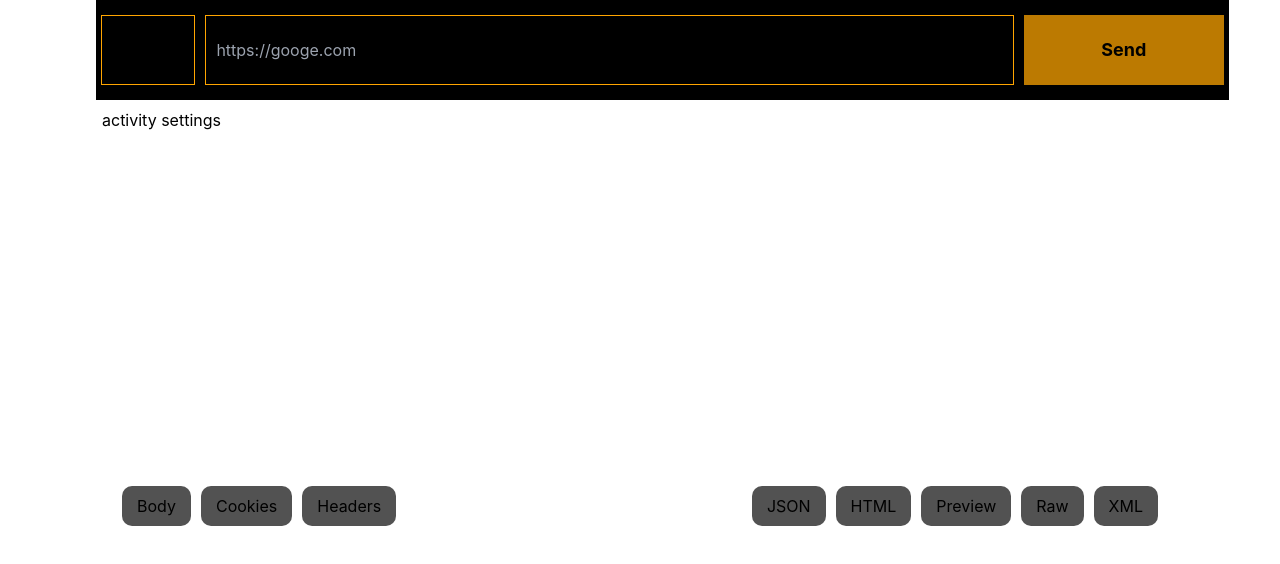
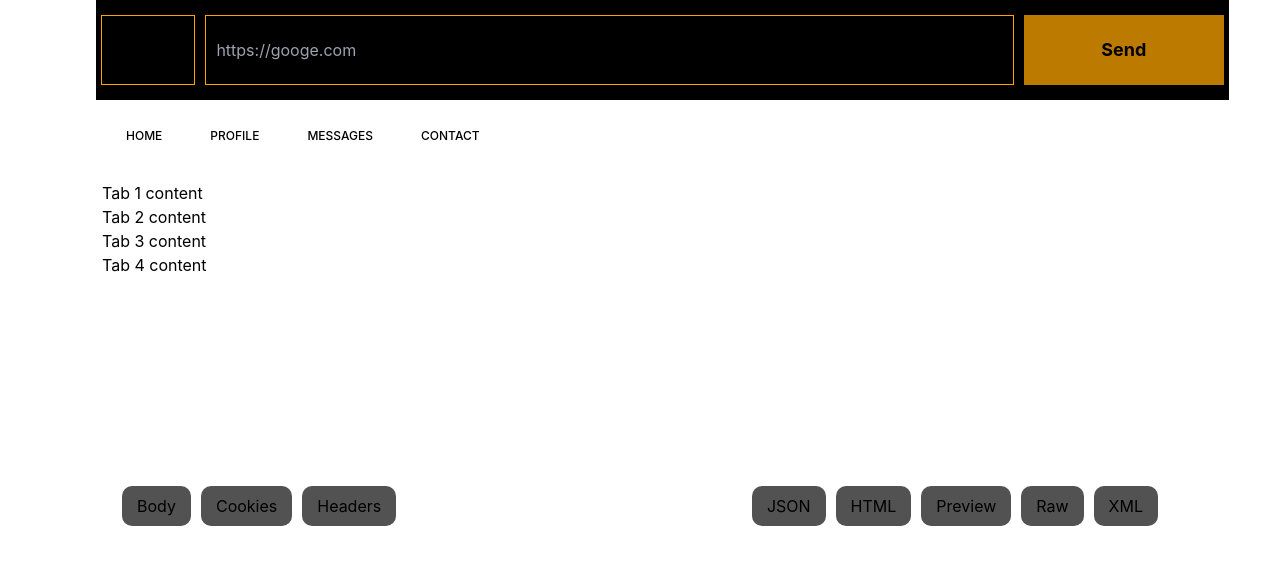
Before and after one commit to theurbandev/Resting, a Next.js app: page / in a window 1280 px wide. Shown: the top 564 px of the page. Built offline with nearby package versions, Linux system fonts and the light colour scheme.

Commit message:
adding tabs for multiple http request bodys

```diff
--- a/pages/components/activity.tsx
+++ b/pages/components/activity.tsx
@@ -3,7 +3,159 @@ import styles from "./../../styles/activity.module.css";
 export const Activity = () => {
   return (
     <div className={`flex flex-col h-full ${styles.activity}`}>
-      <div className={`${styles.activitySettings}`}>activity settings</div>
+      <div className={`${styles.activitySettings}`}>
+        <ul
+          className="nav nav-tabs flex flex-col md:flex-row flex-wrap list-none border-b-0 pl-0 mb-4"
+          id="tabs-tab"
+          role="tablist"
+        >
+          <li className="nav-item" role="presentation">
+            <a
+              href="#tabs-home"
+              className="
+      nav-link
+      block
+      font-medium
+      text-xs
+      leading-tight
+      uppercase
+      border-x-0 border-t-0 border-b-2 border-transparent
+      px-6
+      py-3
+      my-2
+      hover:border-transparent hover:bg-gray-100
+      focus:border-transparent
+      active
+    "
+              id="tabs-home-tab"
+              data-bs-toggle="pill"
+              data-bs-target="#tabs-home"
+              role="tab"
+              aria-controls="tabs-home"
+              aria-selected="true"
+            >
+              Home
+            </a>
+          </li>
+          <li className="nav-item" role="presentation">
+            <a
+              href="#tabs-profile"
+              className="
+      nav-link
+      block
+      font-medium
+      text-xs
+      leading-tight
+      uppercase
+      border-x-0 border-t-0 border-b-2 border-transparent
+      px-6
+      py-3
+      my-2
+      hover:border-transparent hover:bg-gray-100
+      focus:border-transparent
+    "
+              id="tabs-profile-tab"
+              data-bs-toggle="pill"
+              data-bs-target="#tabs-profile"
+              role="tab"
+              aria-controls="tabs-profile"
+              aria-selected="false"
+            >
+              Profile
+            </a>
+          </li>
+          <li className="nav-item" role="presentation">
+            <a
+              href="#tabs-messages"
+              className="
+      nav-link
+      block
+      font-medium
+      text-xs
+      leading-tight
+      uppercase
+      border-x-0 border-t-0 border-b-2 border-transparent
+      px-6
+      py-3
+      my-2
+      hover:border-transparent hover:bg-gray-100
+      focus:border-transparent
+    "
+              id="tabs-messages-tab"
+              data-bs-toggle="pill"
+              data-bs-target="#tabs-messages"
+              role="tab"
+              aria-controls="tabs-messages"
+              aria-selected="false"
+            >
+              Messages
+            </a>
+          </li>
+          <li className="nav-item" role="presentation">
+            <a
+              href="#tabs-contact"
+              className="
+      nav-link
+      disabled
+      pointer-events-none
+      block
+      font-medium
+      text-xs
+      leading-tight
+      uppercase
+      border-x-0 border-t-0 border-b-2 border-transparent
+      px-6
+      py-3
+      my-2
+      hover:border-transparent hover:bg-gray-100
+      focus:border-transparent
+    "
+              id="tabs-contact-tab"
+              data-bs-toggle="pill"
+              data-bs-target="#tabs-contact"
+              role="tab"
+              aria-controls="tabs-contact"
+              aria-selected="false"
+            >
+              Contact
+            </a>
+          </li>
+        </ul>
+        <div className="tab-content" id="tabs-tabContent">
+          <div
+            className="tab-pane fade show active"
+            id="tabs-home"
+            role="tabpanel"
+            aria-labelledby="tabs-home-tab"
+          >
+            Tab 1 content
+          </div>
+          <div
+            className="tab-pane fade"
+            id="tabs-profile"
+            role="tabpanel"
+            aria-labelledby="tabs-profile-tab"
+          >
+            Tab 2 content
+          </div>
+          <div
+            className="tab-pane fade"
+            id="tabs-messages"
+            role="tabpanel"
+            aria-labelledby="tabs-profile-tab"
+          >
+            Tab 3 content
+          </div>
+          <div
+            className="tab-pane fade"
+            id="tabs-contact"
+            role="tabpanel"
+            aria-labelledby="tabs-contact-tab"
+          >
+            Tab 4 content
+          </div>
+        </div>
+      </div>
 
       <div
         className={`flex flex-row flex justify-between ${styles.activityResponse}`}
```
